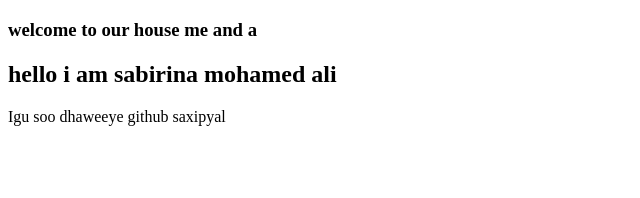
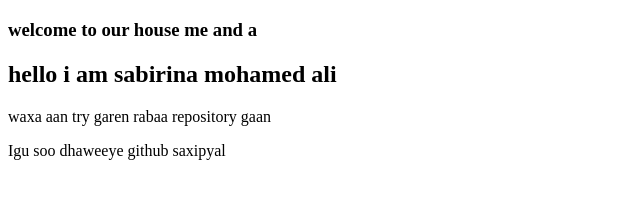
Before and after one commit to SabirinMohamudAdan/website-, a plain HTML site: page index.html in a window 1280 px wide. Shown: the whole page, without its empty margins (0-640 px from the left). Drawn offline with Linux system fonts and the light colour scheme.

Commit message:
waan update gareeyay index

```diff
--- a/index.html
+++ b/index.html
@@ -8,6 +8,7 @@
 <body>
    <h3>welcome to our house me and a</h3>
    <h2>hello i am sabirina mohamed ali</h2>
+   <p>waxa aan try garen rabaa repository gaan</p>
    <p>
     Igu soo dhaweeye github saxipyal
    </p>
```
